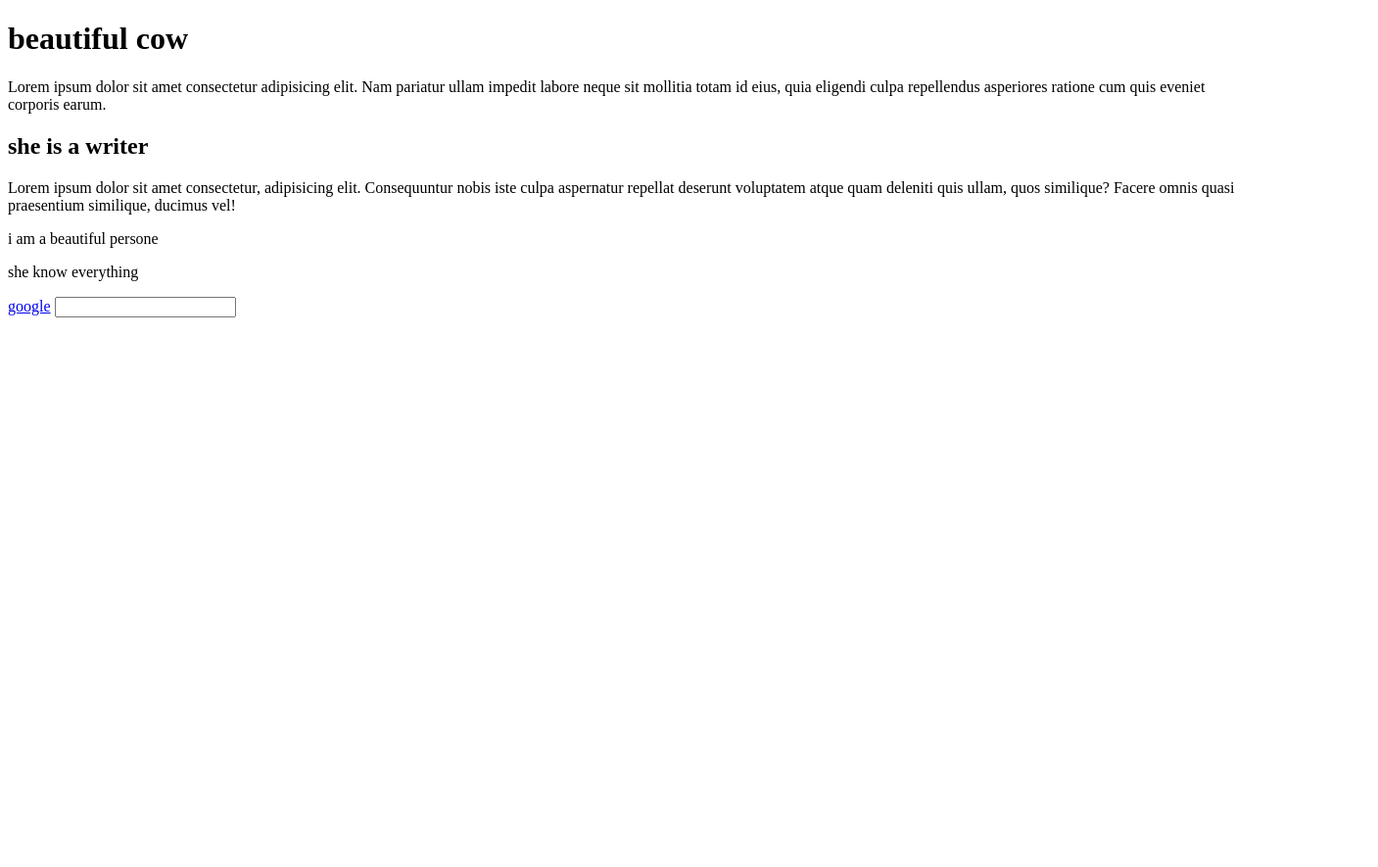
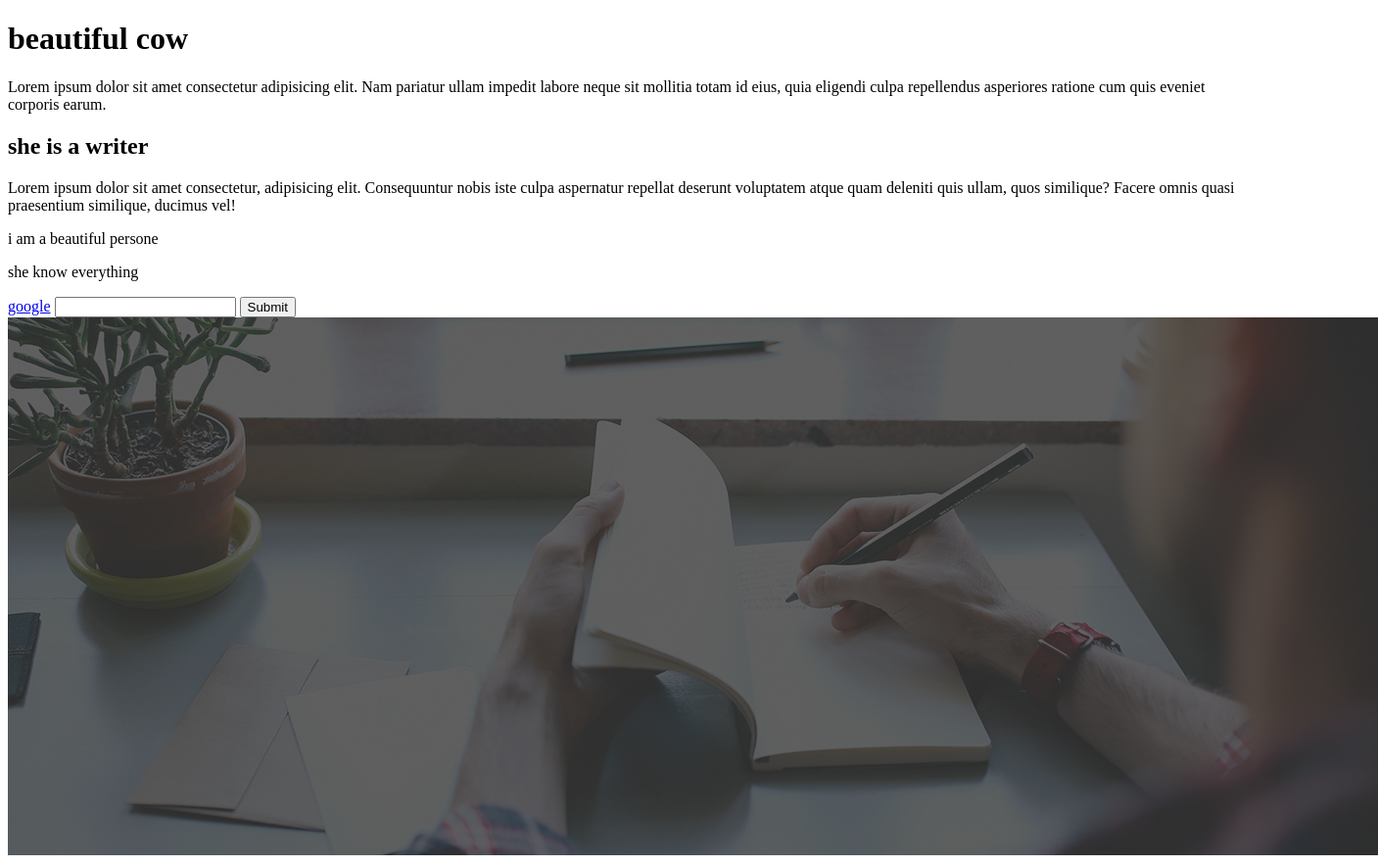
Before and after one commit to moyuriakther/second, a plain HTML site: page index.html in a window 1280 px wide. Shown: the whole page at 98% size, 1407 px wide, since content can reach past the window. Before the commit the page ends 800 px from the top, so only its background shows below. Drawn offline with Linux system fonts and the light colour scheme.

Commit message:
add a image and a button

```diff
--- a/index.html
+++ b/index.html
@@ -14,5 +14,8 @@
         <p>she know everything</p>
         <a href="https://www.google.com">google</a>
         <input type="text">
+        <button>Submit</button>
+        <img src="background.png" alt="background">
+
     </body>
 </html>
```
Also changed, not shown: background.png (added).
